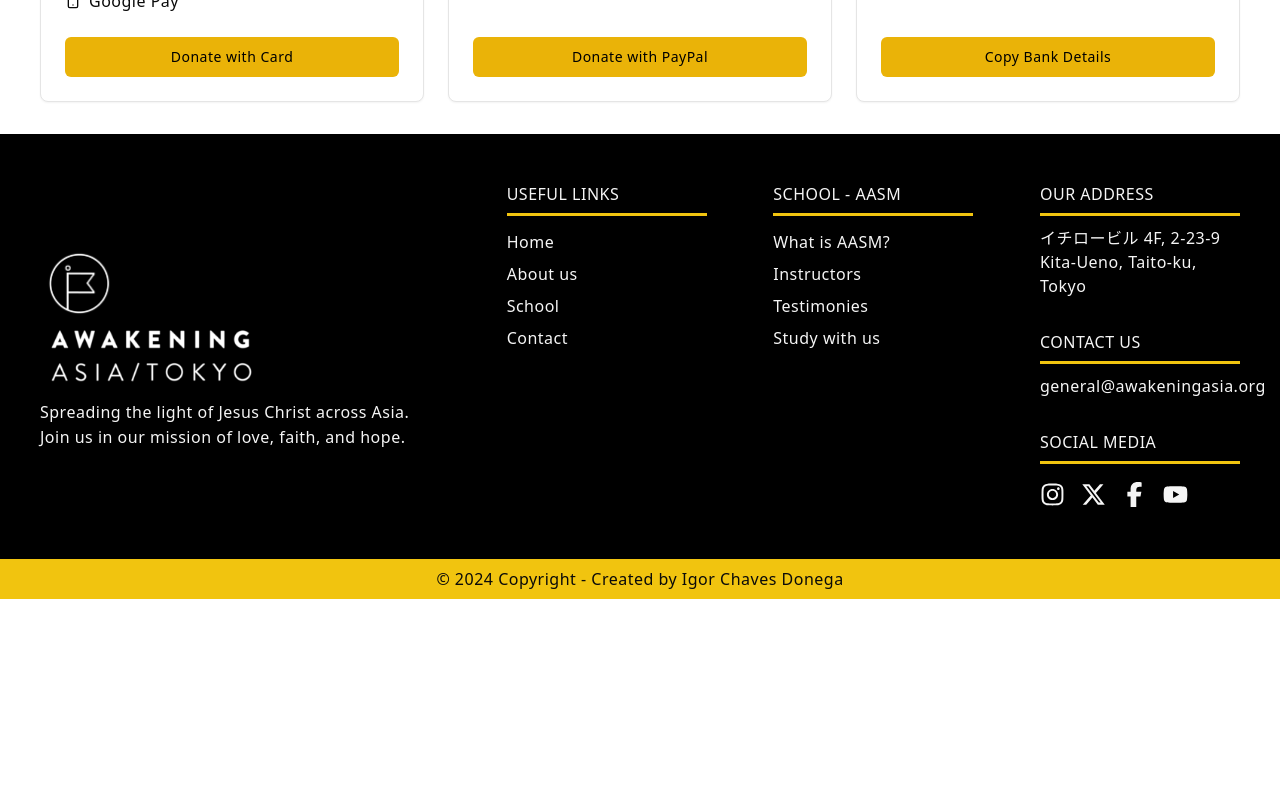
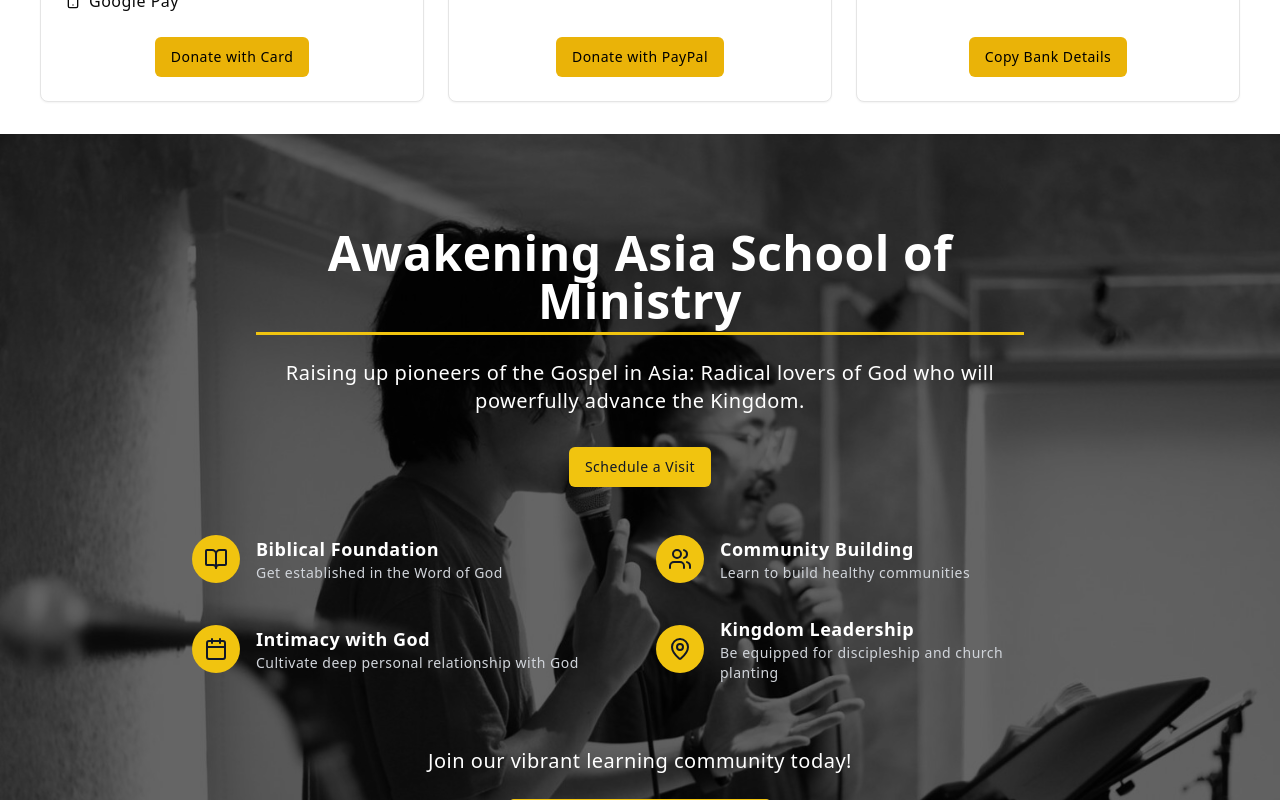
Before and after one commit to ichavesbr/awakening-asia, a Next.js app: page / in a window 1280 px wide. Shown: the part 560-1360 px from the top of the page. Before the commit the page ends 1159 px from the top, so only its background shows below. Built offline with nearby package versions, Linux system fonts and the light colour scheme.

Commit message:
created school section in home page

```diff
--- a/app/page.tsx
+++ b/app/page.tsx
@@ -1,10 +1,14 @@
+import { AwakeningAsiaSchoolComponent } from "@/components/awakening-asia-school"
+import { BackgroundImageDesignRedesignedComponent } from "@/components/background-image-design-redesigned"
 import { DonationCards } from "@/components/donation-cards"
-import Image from "next/image"
 
 export default function Home() {
   return (
     <>
       <DonationCards />
+      {/* <SecaoEscola /> */}
+      <BackgroundImageDesignRedesignedComponent />
+
       {/*
       <section className="home-section a1">
         <div className="section-wrapper">
--- a/components/navbar.css
+++ b/components/navbar.css
@@ -9,7 +9,8 @@
 
   top: 0;
   z-index: 1;
-  position: sticky;
+  position: relative;
+  width: 100%;
 }
 
 .icons {
--- /dev/null
+++ b/src/components/background-image-design-redesigned.tsx
@@ -0,0 +1,65 @@
+"use client"
+
+import { Button } from "@/components/ui/button"
+import { BookOpen, Users, Calendar, MapPin, ChevronRight } from "lucide-react"
+
+export function BackgroundImageDesignRedesignedComponent() {
+  return (
+    <section className="py-16 bg-gray-900 text-white relative min-h-screen flex items-center">
+      <div className="absolute inset-0 bg-cover bg-center z-0" style={{ backgroundImage: "url('/school.png')" }}></div>
+      <div className="absolute inset-0 bg-black opacity-60 z-10"></div>
+      <div className="container mx-auto px-4 relative z-20">
+        <div className="max-w-3xl mx-auto text-center mb-12">
+          <h2 className="text-5xl font-bold mb-6">Awakening Asia School of Ministry</h2>
+          <p className="text-xl mb-8">
+            Raising up pioneers of the Gospel in Asia: Radical lovers of God who will powerfully advance the Kingdom.
+          </p>
+          <Button className="bg-[rgb(241,196,15)] text-gray-900 hover:bg-[rgb(221,176,0)]">Schedule a Visit</Button>
+        </div>
+
+        <div className="grid grid-cols-1 md:grid-cols-2 gap-8 max-w-4xl mx-auto">
+          {[
+            {
+              icon: BookOpen,
+              title: "Biblical Foundation",
+              description: "Get established in the Word of God",
+            },
+            { icon: Users, title: "Community Building", description: "Learn to build healthy communities" },
+            {
+              icon: Calendar,
+              title: "Intimacy with God",
+              description: "Cultivate deep personal relationship with God",
+            },
+            {
+              icon: MapPin,
+              title: "Kingdom Leadership",
+              description: "Be equipped for discipleship and church planting",
+            },
+          ].map((item, index) => (
+            <div key={index} className="flex items-center space-x-4 group cursor-pointer">
+              <div className="bg-[rgb(241,196,15)] p-3 rounded-full">
+                <item.icon className="w-6 h-6 text-gray-900" />
+              </div>
+              <div>
+                <h3 className="text-lg font-semibold group-hover:text-[rgb(241,196,15)] transition-colors">
+                  {item.title}
+                </h3>
+                <p className="text-gray-300 text-sm">{item.description}</p>
+              </div>
+              <ChevronRight className="w-5 h-5 text-[rgb(241,196,15)] opacity-0 group-hover:opacity-100 transition-opacity" />
+            </div>
+          ))}
+        </div>
+
+        <div className="mt-16 text-center">
+          <p className="text-xl mb-6">Join our vibrant learning community today!</p>
+          <Button
+            variant="outline"
+            className="border-[rgb(241,196,15)] text-[rgb(241,196,15)] hover:bg-[rgb(241,196,15)] hover:text-gray-900">
+            Learn More About Our Programs
+          </Button>
+        </div>
+      </div>
+    </section>
+  )
+}
--- a/src/components/donation-cards.tsx
+++ b/src/components/donation-cards.tsx
@@ -46,7 +46,7 @@
               </ul>
             </CardContent>
             <CardFooter>
-              <Button className="w-full bg-yellow-500 hover:bg-yellow-600 text-black">Donate with Card</Button>
+              <Button className="mx-auto bg-yellow-500 hover:bg-yellow-600 text-black">Donate with Card</Button>
             </CardFooter>
           </Card>
 
@@ -75,7 +75,7 @@
               </ul>
             </CardContent>
             <CardFooter>
-              <Button className="w-full bg-yellow-500 hover:bg-yellow-600 text-black">Donate with PayPal</Button>
+              <Button className="mx-auto bg-yellow-500 hover:bg-yellow-600 text-black">Donate with PayPal</Button>
             </CardFooter>
           </Card>
 
@@ -105,7 +105,7 @@
               </ul>
             </CardContent>
             <CardFooter>
-              <Button className="w-full bg-yellow-500 hover:bg-yellow-600 text-black">Copy Bank Details</Button>
+              <Button className="mx-auto bg-yellow-500 hover:bg-yellow-600 text-black">Copy Bank Details</Button>
             </CardFooter>
           </Card>
         </div>
--- /dev/null
+++ b/src/components/secao-escola.tsx
@@ -0,0 +1,70 @@
+'use client'
+
+import { Button } from "@/components/ui/button"
+import { Card, CardContent, CardDescription, CardFooter, CardHeader, CardTitle } from "@/components/ui/card"
+import { BookOpen, Users, Calendar, MapPin } from "lucide-react"
+
+export function SecaoEscola() {
+  return (
+    <section className="py-16 bg-gradient-to-b from-blue-50 to-white">
+      <div className="container mx-auto px-4">
+        <h2 className="text-3xl font-bold text-center mb-8 text-blue-800">Escola da Igreja São João</h2>
+        <p className="text-center text-lg mb-12 max-w-2xl mx-auto text-gray-600">
+          Educação de qualidade com valores cristãos para formar líderes do futuro.
+          Nossa escola oferece um ambiente acolhedor e programas educacionais excepcionais.
+        </p>
+
+        <div className="grid grid-cols-1 md:grid-cols-2 lg:grid-cols-4 gap-6 mb-12">
+          <Card>
+            <CardHeader>
+              <BookOpen className="w-10 h-10 text-blue-600 mb-2" />
+              <CardTitle>Currículo Cristão</CardTitle>
+            </CardHeader>
+            <CardContent>
+              <p>Integramos valores cristãos em todas as disciplinas, proporcionando uma educação holística.</p>
+            </CardContent>
+          </Card>
+
+          <Card>
+            <CardHeader>
+              <Users className="w-10 h-10 text-blue-600 mb-2" />
+              <CardTitle>Turmas Pequenas</CardTitle>
+            </CardHeader>
+            <CardContent>
+              <p>Garantimos atenção individualizada com turmas reduzidas e professores dedicados.</p>
+            </CardContent>
+          </Card>
+
+          <Card>
+            <CardHeader>
+              <Calendar className="w-10 h-10 text-blue-600 mb-2" />
+              <CardTitle>Atividades Extracurriculares</CardTitle>
+            </CardHeader>
+            <CardContent>
+              <p>Oferecemos uma variedade de atividades para desenvolvimento integral dos alunos.</p>
+            </CardContent>
+          </Card>
+
+          <Card>
+            <CardHeader>
+              <MapPin className="w-10 h-10 text-blue-600 mb-2" />
+              <CardTitle>Localização Central</CardTitle>
+            </CardHeader>
+            <CardContent>
+              <p>Fácil acesso no coração da comunidade, próximo às principais vias da cidade.</p>
+            </CardContent>
+          </Card>
+        </div>
+
+        <div className="text-center">
+          <h3 className="text-2xl font-semibold mb-4 text-blue-800">Matrículas Abertas</h3>
+          <p className="mb-6 text-gray-600">Garanta uma vaga para seu filho em nossa escola. Venha nos conhecer!</p>
+          <div className="space-x-4">
+            <Button size="lg">Agende uma Visita</Button>
+            <Button size="lg" variant="outline">Saiba Mais</Button>
+          </div>
+        </div>
+      </div>
+    </section>
+  )
+}
--- /dev/null
+++ b/src/components/ui/input.tsx
@@ -0,0 +1,22 @@
+import * as React from "react"
+
+import { cn } from "@/lib/utils"
+
+export interface InputProps extends React.InputHTMLAttributes<HTMLInputElement> {}
+
+const Input = React.forwardRef<HTMLInputElement, InputProps>(({ className, type, ...props }, ref) => {
+  return (
+    <input
+      type={type}
+      className={cn(
+        "flex h-10 w-full rounded-md border border-input bg-background px-3 py-2 text-sm ring-offset-background file:border-0 file:bg-transparent file:text-sm file:font-medium placeholder:text-muted-foreground focus-visible:outline-none focus-visible:ring-2 focus-visible:ring-ring focus-visible:ring-offset-2 disabled:cursor-not-allowed disabled:opacity-50",
+        className
+      )}
+      ref={ref}
+      {...props}
+    />
+  )
+})
+Input.displayName = "Input"
+
+export { Input }
```
Also changed, not shown: public/school.png (added).
